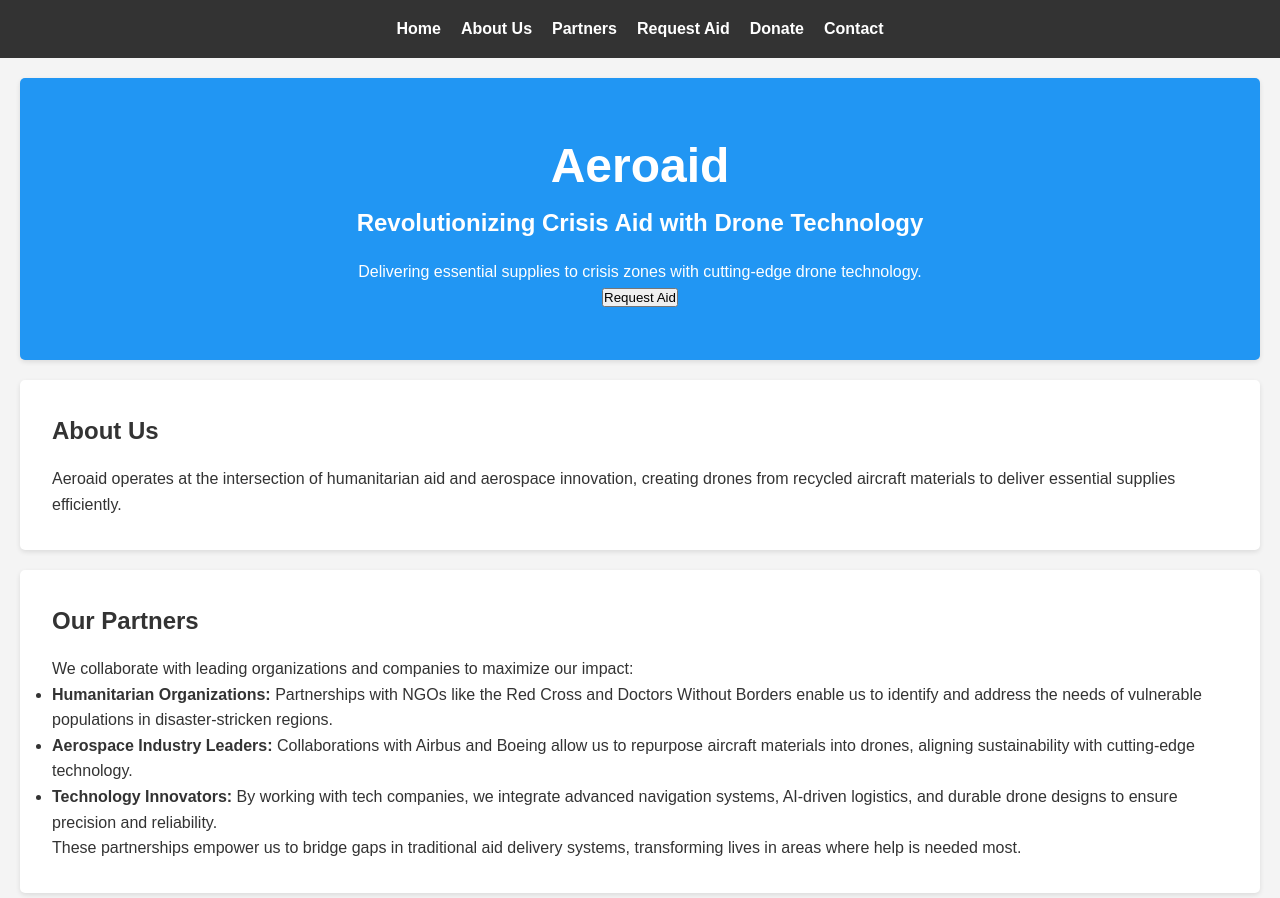
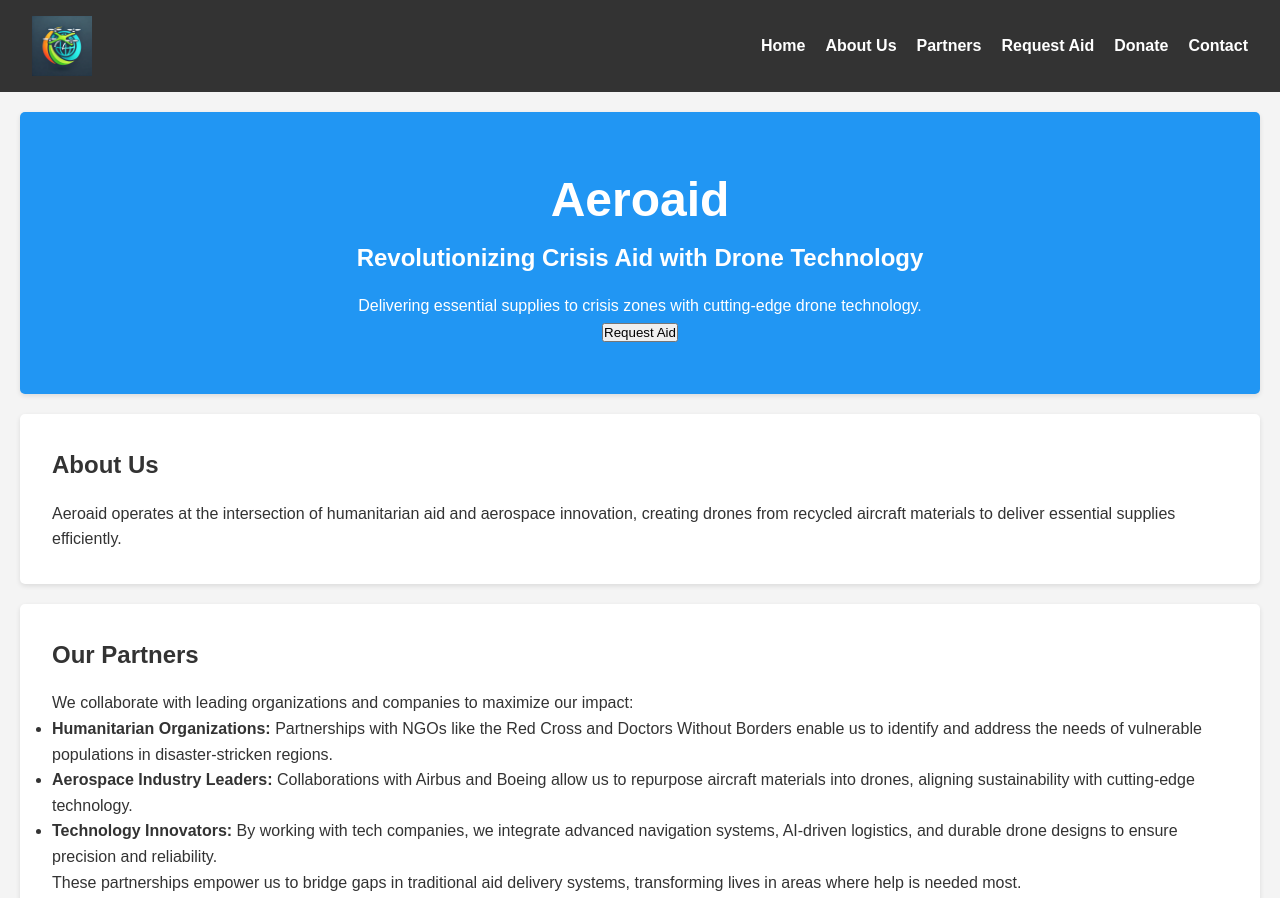
Before and after one commit to javitester/Drone-Webpage, a plain HTML site: page index.html in a window 1280 px wide. Shown: the top 898 px of the page. Drawn offline with nearby package versions, Linux system fonts and the light colour scheme.

Commit message:
Update index.html

```diff
--- a/index.html
+++ b/index.html
@@ -24,6 +24,14 @@
             color: white;
             padding: 1rem 2rem;
             text-align: center;
+            display: flex;
+            justify-content: space-between;
+            align-items: center;
+        }
+
+        header img {
+            max-height: 60px;  /* Adjust height to fit your design */
+            width: auto;
         }
 
         nav ul {
@@ -120,6 +128,7 @@
 </head>
 <body>
     <header>
+        <img src="drone.jpeg" alt="Aeroaid Logo">  <!-- Add the logo here -->
         <nav>
             <ul>
                 <li><a href="#home">Home</a></li>
```
